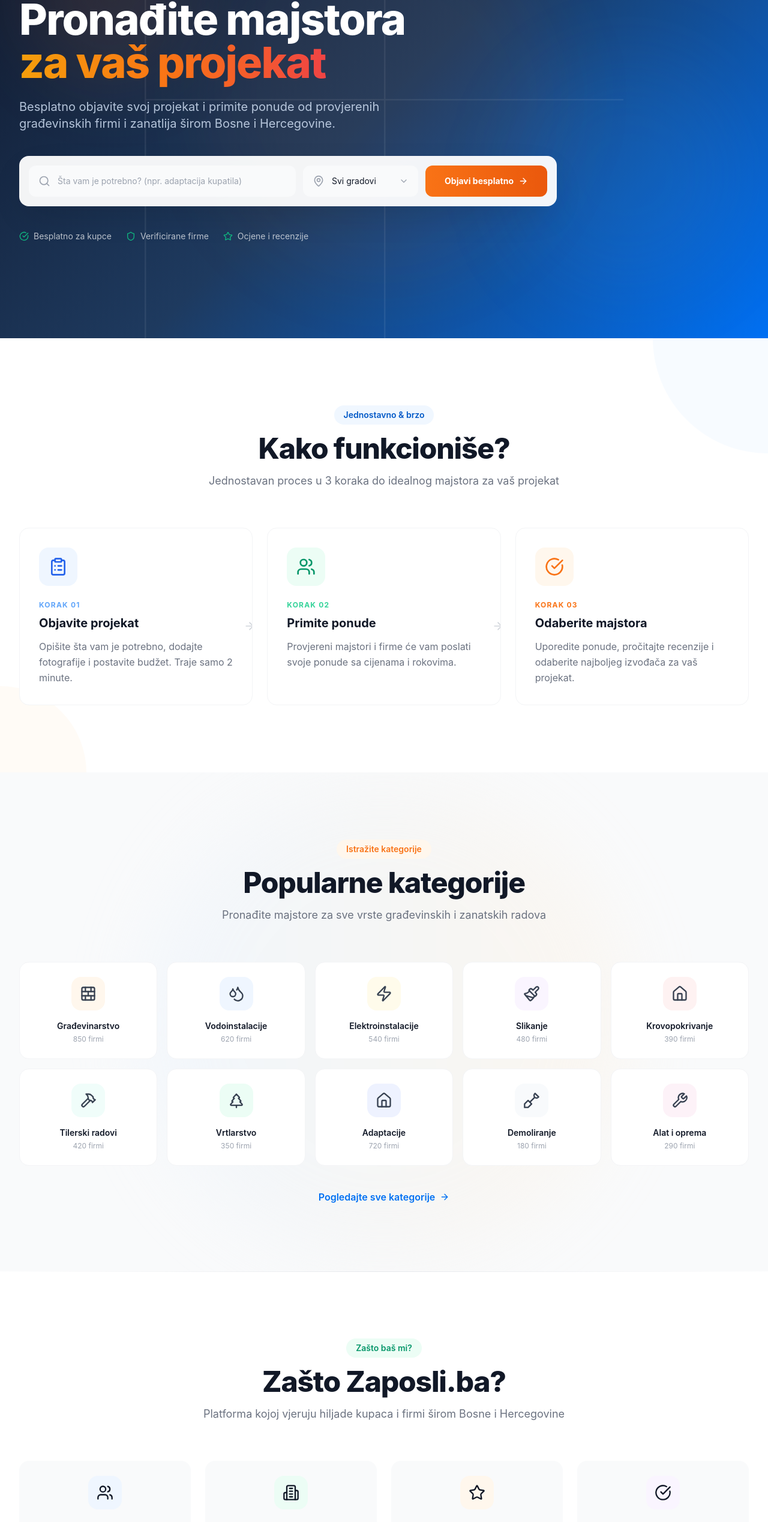
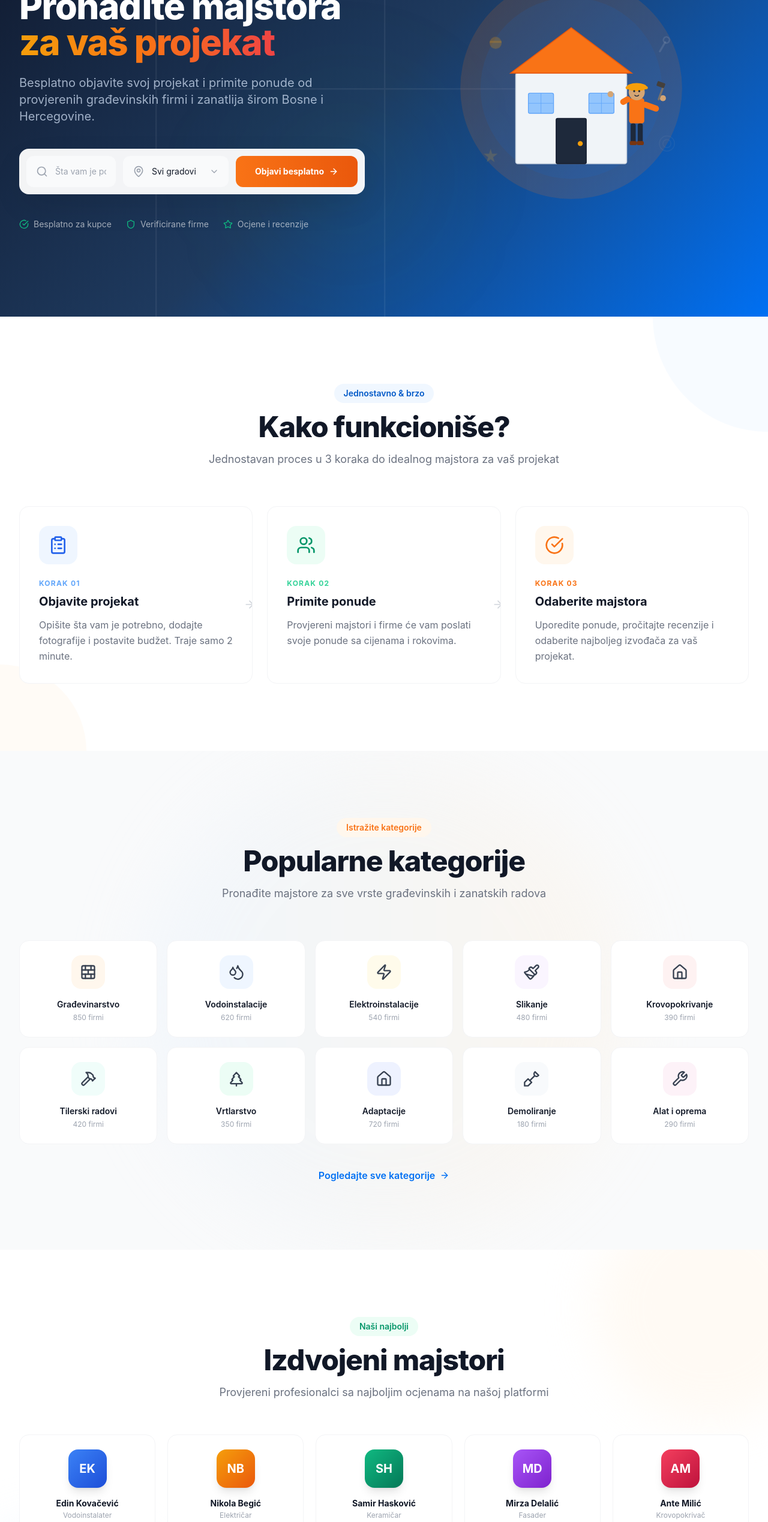
Before and after one commit to ocjenime/zaposli.ba, a Next.js app: page / in a window 1280 px wide. Shown: the part 234-2772 px from the top of the page at 60% size. Built offline with nearby package versions, Linux system fonts and the light colour scheme.

Commit message:
feat: add worker illustration, featured workers section, polish homepage

```diff
--- a/app/page.tsx
+++ b/app/page.tsx
@@ -3,6 +3,7 @@ import Footer from '@/components/Footer';
 import HeroSection from '@/components/HeroSection';
 import HowItWorks from '@/components/HowItWorks';
 import PopularCategories from '@/components/PopularCategories';
+import FeaturedWorkers from '@/components/FeaturedWorkers';
 import StatsSection from '@/components/StatsSection';
 import RecentProjects from '@/components/RecentProjects';
 import Testimonials from '@/components/Testimonials';
@@ -16,6 +17,7 @@ export default function Home() {
         <HeroSection />
         <HowItWorks />
         <PopularCategories />
+        <FeaturedWorkers />
         <StatsSection />
         <RecentProjects />
         <Testimonials />
--- /dev/null
+++ b/components/FeaturedWorkers.tsx
@@ -0,0 +1,132 @@
+import { Star, MapPin, BadgeCheck } from 'lucide-react';
+import Link from 'next/link';
+
+const workers = [
+  {
+    name: 'Edin Kovačević',
+    specialty: 'Vodoinstalater',
+    rating: 4.9,
+    reviews: 127,
+    location: 'Sarajevo',
+    verified: true,
+    gradient: 'from-blue-500 to-blue-700',
+    bg: 'bg-blue-50',
+    projects: 340,
+    initial: 'EK',
+  },
+  {
+    name: 'Nikola Begić',
+    specialty: 'Električar',
+    rating: 4.8,
+    reviews: 98,
+    location: 'Banja Luka',
+    verified: true,
+    gradient: 'from-amber-500 to-orange-600',
+    bg: 'bg-amber-50',
+    projects: 215,
+    initial: 'NB',
+  },
+  {
+    name: 'Samir Hasković',
+    specialty: 'Keramičar',
+    rating: 5.0,
+    reviews: 203,
+    location: 'Tuzla',
+    verified: true,
+    gradient: 'from-emerald-500 to-emerald-700',
+    bg: 'bg-emerald-50',
+    projects: 480,
+    initial: 'SH',
+  },
+  {
+    name: 'Mirza Delalić',
+    specialty: 'Fasader',
+    rating: 4.7,
+    reviews: 85,
+    location: 'Mostar',
+    verified: true,
+    gradient: 'from-purple-500 to-purple-700',
+    bg: 'bg-purple-50',
+    projects: 190,
+    initial: 'MD',
+  },
+  {
+    name: 'Ante Milić',
+    specialty: 'Krovopokrivač',
+    rating: 4.9,
+    reviews: 156,
+    location: 'Zenica',
+    verified: true,
+    gradient: 'from-rose-500 to-rose-700',
+    bg: 'bg-rose-50',
+    projects: 310,
+    initial: 'AM',
+  },
+];
+
+export default function FeaturedWorkers() {
+  return (
+    <section className="py-20 md:py-28 bg-white relative overflow-hidden">
+      <div className="absolute -top-24 -right-24 w-96 h-96 bg-orange-50 rounded-full opacity-60 blur-2xl" />
+      <div className="absolute -bottom-24 -left-24 w-96 h-96 bg-blue-50 rounded-full opacity-60 blur-2xl" />
+
+      <div className="relative mx-auto max-w-7xl px-4 sm:px-6 lg:px-8">
+        <div className="text-center mb-14">
+          <span className="inline-block px-4 py-1.5 bg-emerald-50 text-emerald-600 rounded-full text-sm font-semibold mb-4">
+            Naši najbolji
+          </span>
+          <h2 className="text-3xl md:text-4xl lg:text-5xl font-extrabold text-gray-900 mb-4 tracking-tight">
+            Izdvojeni majstori
+          </h2>
+          <p className="text-lg text-gray-500 max-w-xl mx-auto">
+            Provjereni profesionalci sa najboljim ocjenama na našoj platformi
+          </p>
+        </div>
+
+        <div className="grid grid-cols-2 md:grid-cols-3 lg:grid-cols-5 gap-5">
+          {workers.map((worker) => (
+            <div
+              key={worker.name}
+              className="group bg-white rounded-2xl p-6 border border-gray-100 hover:border-transparent hover:shadow-xl transition-all duration-300 text-center cursor-pointer"
+            >
+              <div className={`w-16 h-16 rounded-2xl bg-gradient-to-br ${worker.gradient} flex items-center justify-center text-white font-bold text-xl mx-auto mb-4 shadow-lg group-hover:scale-110 transition-transform duration-300`}>
+                {worker.initial}
+              </div>
+
+              <h3 className="font-bold text-gray-900 text-sm mb-0.5">{worker.name}</h3>
+              <p className="text-xs text-gray-400 mb-3">{worker.specialty}</p>
+
+              <div className="flex items-center justify-center gap-1 mb-2">
+                <Star className="w-3.5 h-3.5 text-brand-amber fill-brand-amber" />
+                <span className="text-sm font-bold text-gray-900">{worker.rating}</span>
+                <span className="text-xs text-gray-400">({worker.reviews})</span>
+              </div>
+
+              <div className="flex items-center justify-center gap-1 text-xs text-gray-400 mb-3">
+                <MapPin className="w-3 h-3" />
+                <span>{worker.location}</span>
+              </div>
+
+              <div className="flex items-center justify-center gap-1 text-xs text-emerald-600 bg-emerald-50 rounded-lg px-2 py-1 mx-auto">
+                <BadgeCheck className="w-3 h-3" />
+                <span className="font-medium">{worker.projects} projekata</span>
+              </div>
+            </div>
+          ))}
+        </div>
+
+        <div className="text-center mt-10">
+          <Link
+            href="/kategorije/"
+            className="inline-flex items-center gap-2 text-primary-500 font-semibold hover:text-primary-600 transition-colors group"
+          >
+            Pogledajte sve majstore
+            <svg className="w-4 h-4 group-hover:translate-x-1 transition-transform" fill="none" stroke="currentColor" viewBox="0 0 24 24">
+              <path strokeLinecap="round" strokeLinejoin="round" strokeWidth={2} d="M9 5l7 7-7 7" />
+            </svg>
+          </Link>
+        </div>
+      </div>
+    </section>
+  );
+}
--- a/components/HeroSection.tsx
+++ b/components/HeroSection.tsx
@@ -9,14 +9,97 @@ const cities = [
   'Bihać', 'Brčko', 'Doboj', 'Bijeljina', 'Travnik'
 ];
 
+function WorkerIllustration() {
+  return (
+    <svg viewBox="0 0 500 500" fill="none" xmlns="http://www.w3.org/2000/svg" className="w-full h-full">
+      {/* Background circle */}
+      <circle cx="250" cy="250" r="220" fill="url(#heroBg)" opacity="0.15" />
+      <circle cx="250" cy="250" r="180" fill="url(#heroBg2)" opacity="0.1" />
+
+      {/* House structure */}
+      <rect x="140" y="220" width="220" height="180" rx="4" fill="#f0f4f8" stroke="#cbd5e1" strokeWidth="2" />
+      <polygon points="130,220 250,130 370,220" fill="#f97316" stroke="#ea580c" strokeWidth="2" />
+      <rect x="220" y="310" width="60" height="90" rx="3" fill="#1e293b" stroke="#0f172a" strokeWidth="1.5" />
+      <circle cx="268" cy="360" r="5" fill="#f59e0b" />
+      <rect x="165" y="260" width="50" height="40" rx="3" fill="#93c5fd" stroke="#60a5fa" strokeWidth="1.5" />
+      <rect x="285" y="260" width="50" height="40" rx="3" fill="#93c5fd" stroke="#60a5fa" strokeWidth="1.5" />
+      <line x1="190" y1="260" x2="190" y2="300" stroke="#60a5fa" strokeWidth="1" />
+      <line x1="165" y1="280" x2="215" y2="280" stroke="#60a5fa" strokeWidth="1" />
+      <line x1="310" y1="260" x2="310" y2="300" stroke="#60a5fa" strokeWidth="1" />
+      <line x1="285" y1="280" x2="335" y2="280" stroke="#60a5fa" strokeWidth="1" />
+
+      {/* Worker */}
+      <g transform="translate(380, 250)">
+        {/* Body */}
+        <rect x="-15" y="20" width="30" height="50" rx="5" fill="#f97316" />
+        {/* Arms */}
+        <rect x="-35" y="25" width="22" height="12" rx="6" fill="#f97316" transform="rotate(-30 -35 25)" />
+        <rect x="13" y="25" width="35" height="12" rx="6" fill="#f97316" transform="rotate(20 13 25)" />
+        {/* Hands */}
+        <circle cx="-52" cy="12" r="6" fill="#d4a574" />
+        <circle cx="52" cy="20" r="6" fill="#d4a574" />
+        {/* Tool - Hammer */}
+        <rect x="46" y="-5" width="4" height="30" rx="2" fill="#78716c" transform="rotate(20 48 10)" />
+        <rect x="40" y="-12" width="16" height="10" rx="2" fill="#44403c" transform="rotate(20 48 -7)" />
+        {/* Legs */}
+        <rect x="-12" y="70" width="10" height="40" rx="4" fill="#1e293b" />
+        <rect x="2" y="70" width="10" height="40" rx="4" fill="#1e293b" />
+        {/* Boots */}
+        <rect x="-14" y="105" width="14" height="8" rx="3" fill="#78350f" />
+        <rect x="0" y="105" width="14" height="8" rx="3" fill="#78350f" />
+        {/* Head */}
+        <circle cx="0" cy="8" r="16" fill="#d4a574" />
+        {/* Hard hat */}
+        <ellipse cx="0" cy="-2" rx="20" ry="8" fill="#f59e0b" />
+        <rect x="-22" y="-4" width="44" height="6" rx="3" fill="#f59e0b" />
+        {/* Face */}
+        <circle cx="-5" cy="6" r="2" fill="#1e293b" />
+        <circle cx="5" cy="6" r="2" fill="#1e293b" />
+        <path d="M-4 14 Q0 18 4 14" stroke="#1e293b" strokeWidth="1.5" fill="none" strokeLinecap="round" />
+      </g>
+
+      {/* Floating elements */}
+      <g opacity="0.8">
+        {/* Hard hat icon */}
+        <circle cx="100" cy="160" r="12" fill="#f59e0b" opacity="0.3" />
+        <rect x="88" y="156" width="24" height="4" rx="2" fill="#f59e0b" opacity="0.3" />
+
+        {/* Wrench */}
+        <g transform="translate(430, 170) rotate(30)">
+          <rect x="-2" y="-15" width="4" height="25" rx="2" fill="#94a3b8" opacity="0.3" />
+          <circle cx="0" cy="-18" r="6" stroke="#94a3b8" strokeWidth="3" fill="none" opacity="0.3" />
+        </g>
+
+        {/* Star */}
+        <polygon points="90,370 93,380 104,380 95,387 98,397 90,391 82,397 85,387 76,380 87,380" fill="#fbbf24" opacity="0.2" />
+
+        {/* Gear */}
+        <circle cx="440" cy="360" r="15" stroke="#94a3b8" strokeWidth="2" fill="none" opacity="0.15" />
+        <circle cx="440" cy="360" r="8" stroke="#94a3b8" strokeWidth="2" fill="none" opacity="0.15" />
+      </g>
+
+      <defs>
+        <linearGradient id="heroBg" x1="30" y1="30" x2="470" y2="470">
+          <stop offset="0%" stopColor="#f97316" />
+          <stop offset="100%" stopColor="#f59e0b" />
+        </linearGradient>
+        <linearGradient id="heroBg2" x1="70" y1="70" x2="430" y2="430">
+          <stop offset="0%" stopColor="#0070f3" />
+          <stop offset="100%" stopColor="#10b981" />
+        </linearGradient>
+      </defs>
+    </svg>
+  );
+}
+
 export default function HeroSection() {
   const [selectedCity, setSelectedCity] = useState('');
 
   return (
-    <section className="relative min-h-[90vh] flex items-center overflow-hidden">
+    <section className="relative min-h-[92vh] flex items-center overflow-hidden">
       <div className="absolute inset-0 bg-gradient-hero" />
 
-      <div className="absolute inset-0 opacity-[0.07]">
+      <div className="absolute inset-0 opacity-[0.06]">
         <svg className="w-full h-full" viewBox="0 0 80 80" xmlns="http://www.w3.org/2000/svg">
           <pattern id="grid" width="40" height="40" patternUnits="userSpaceOnUse">
             <path d="M 40 0 L 0 0 0 40" fill="none" stroke="white" strokeWidth="0.5"/>
@@ -25,18 +108,20 @@ export default function HeroSection() {
         </svg>
       </div>
 
-      <div className="absolute top-20 left-10 w-72 h-72 bg-brand-orange/10 rounded-full blur-3xl" />
-      <div className="absolute bottom-20 right-10 w-96 h-96 bg-primary-400/10 rounded-full blur-3xl" />
-      <div className="absolute top-1/2 left-1/2 -translate-x-1/2 -translate-y-1/2 w-[600px] h-[600px] bg-brand-orange/5 rounded-full blur-3xl" />
+      <div className="absolute top-16 left-0 w-[500px] h-[500px] bg-brand-orange/8 rounded-full blur-[120px]" />
+      <div className="absolute bottom-0 right-0 w-[600px] h-[600px] bg-primary-400/8 rounded-full blur-[120px]" />
+      <div className="absolute top-1/2 left-1/3 w-[300px] h-[300px] bg-brand-emerald/5 rounded-full blur-[100px]" />
 
-      <div className="relative mx-auto max-w-7xl px-4 sm:px-6 lg:px-8 py-32 md:py-40 w-full">
-        <div className="max-w-4xl">
-          <div className="inline-flex items-center gap-2 bg-white/10 backdrop-blur-sm border border-white/20 rounded-full px-4 py-2 mb-8">
+      <div className="relative mx-auto max-w-7xl px-4 sm:px-6 lg:px-8 py-28 md:py-36 w-full">
+        <div className="grid lg:grid-cols-2 gap-12 lg:gap-8 items-center">
+          {/* Left content */}
+          <div className="max-w-xl">
+            <div className="inline-flex items-center gap-2 bg-white/10 backdrop-blur-sm border border-white/15 rounded-full px-4 py-2 mb-8">
               <span className="w-2 h-2 bg-brand-emerald rounded-full animate-pulse" />
               <span className="text-white/90 text-sm font-medium">Više od 2,800+ verificiranih firmi</span>
             </div>
 
-          <h1 className="text-4xl sm:text-5xl md:text-6xl lg:text-7xl font-extrabold text-white mb-6 leading-[1.1] tracking-tight">
+            <h1 className="text-4xl sm:text-5xl md:text-[3.5rem] lg:text-6xl font-extrabold text-white mb-6 leading-[1.08] tracking-tight">
               Pronađite majstora
               <br />
               <span className="bg-gradient-to-r from-brand-amber via-brand-orange to-brand-red bg-clip-text text-transparent">
@@ -44,21 +129,21 @@ export default function HeroSection() {
               </span>
             </h1>
 
-          <p className="text-lg md:text-xl text-blue-100/80 mb-10 max-w-2xl leading-relaxed">
+            <p className="text-lg md:text-xl text-blue-100/70 mb-10 leading-relaxed">
               Besplatno objavite svoj projekat i primite ponude od provjerenih građevinskih firmi i zanatlija širom Bosne i Hercegovine.
             </p>
 
-          <div className="bg-white/95 backdrop-blur-xl rounded-2xl shadow-float p-3 md:p-4 mb-10">
+            <div className="bg-white/95 backdrop-blur-xl rounded-2xl shadow-float p-3 mb-10">
               <div className="flex flex-col md:flex-row gap-3">
                 <div className="flex-1 relative">
                   <Search className="absolute left-4 top-1/2 -translate-y-1/2 w-5 h-5 text-gray-400" />
                   <input
                     type="text"
-                  placeholder="Šta vam je potrebno? (npr. adaptacija kupatila)"
+                    placeholder="Šta vam je potrebno?"
                     className="w-full pl-12 pr-4 py-4 bg-gray-50 rounded-xl border-0 focus:ring-2 focus:ring-brand-orange/30 outline-none text-gray-900 placeholder:text-gray-400 text-sm"
                   />
                 </div>
-              <div className="relative md:w-48">
+                <div className="relative md:w-44">
                   <MapPin className="absolute left-4 top-1/2 -translate-y-1/2 w-5 h-5 text-gray-400" />
                   <select
                     value={selectedCity}
@@ -82,7 +167,7 @@ export default function HeroSection() {
               </div>
             </div>
 
-          <div className="flex flex-wrap gap-6 text-sm text-white/70">
+            <div className="flex flex-wrap gap-6 text-sm text-white/60">
               {[
                 { icon: CheckCircle, text: 'Besplatno za kupce' },
                 { icon: Shield, text: 'Verificirane firme' },
@@ -95,6 +180,14 @@ export default function HeroSection() {
               ))}
             </div>
           </div>
+
+          {/* Right illustration */}
+          <div className="hidden lg:flex justify-center items-center">
+            <div className="relative w-[420px] h-[420px] animate-float">
+              <WorkerIllustration />
+            </div>
+          </div>
+        </div>
       </div>
     </section>
   );
```
Also changed, not shown: 16 other files (tests, documents, lock files or other folders). Lines whose indentation alone changed are shown as unchanged.
